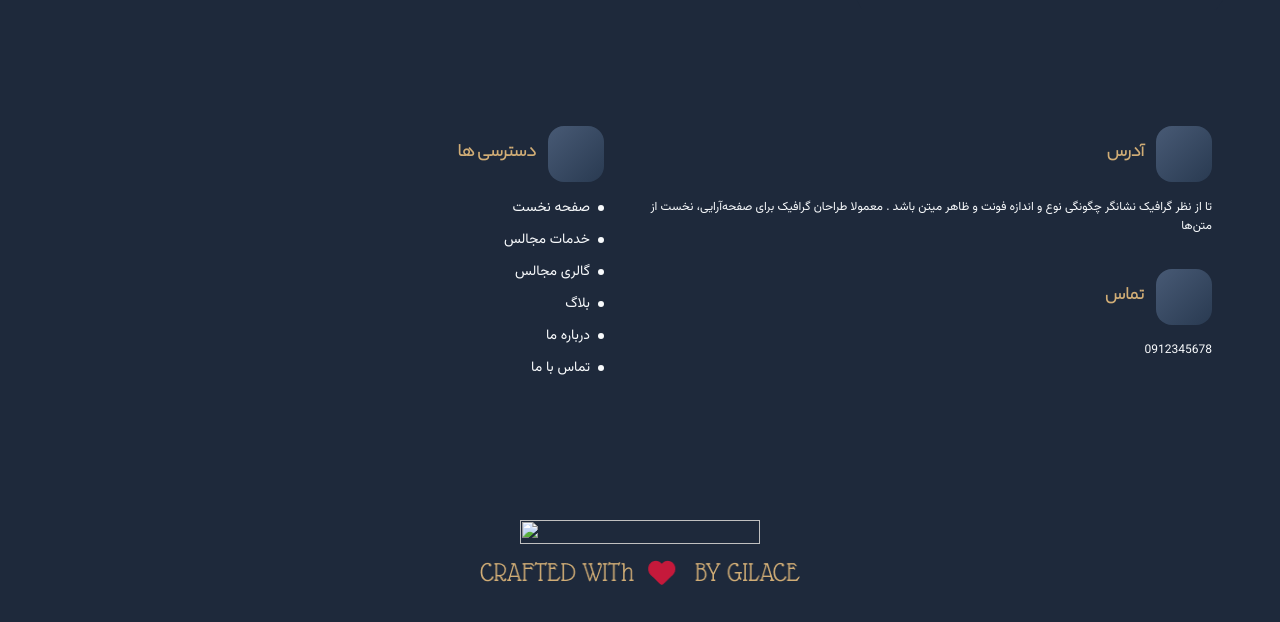
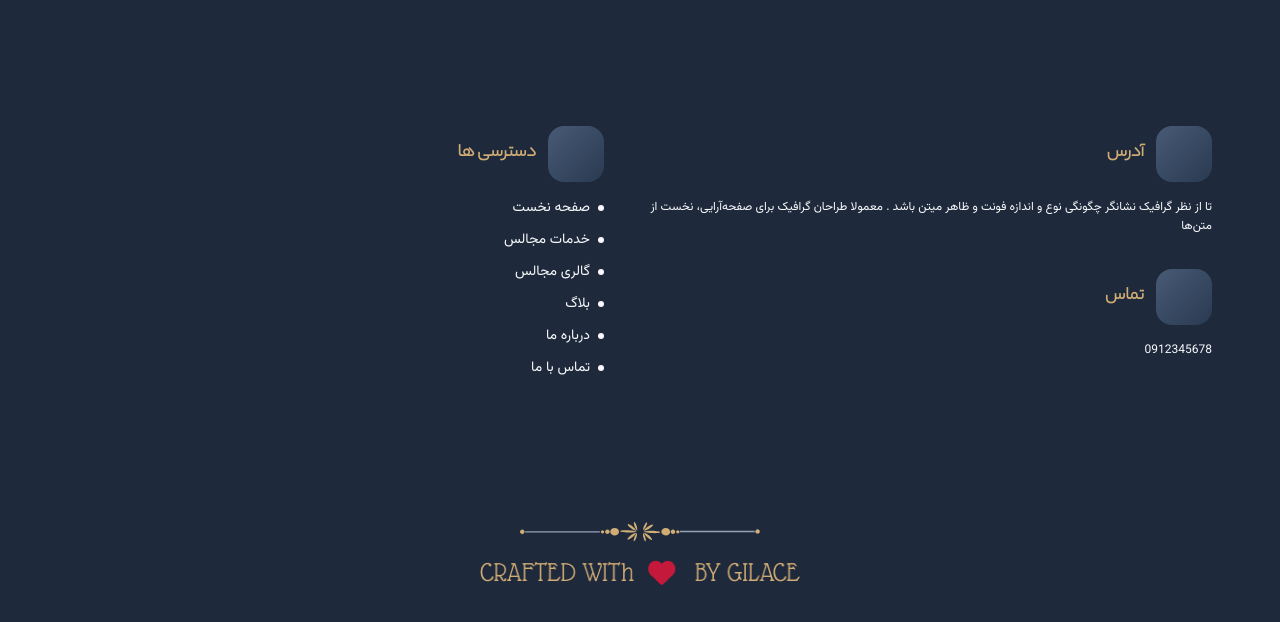
Before and after one commit to HomayoonAAhmad/tailwind-project, a website: page index.html in a window 1280 px wide. Shown: the part 2730-3352 px from the top of the page. Drawn offline with nearby package versions, Linux system fonts and the light colour scheme; files that its build step writes are made by us from their sources; the site is published under a folder, as on GitHub Pages, so addresses that start at the root find nothing; files whose address does not match are found by name; a web font is replaced by a local one.

Commit message:
image not showing

```diff
--- a/index.html
+++ b/index.html
@@ -629,7 +629,7 @@
               <div
                 class="flex flex-col items-center justify-center gap-y-[14px]"
               >
-                <img class="w-60 h-6" src="/images/svg/OBJECTS.svg" alt="" />
+                <img class="w-60 h-6" src="images/svg/OBJECTS.svg" alt="" />
                 <img class="w-80 h-7" src="images/png/Group15.png" alt="" />
               </div>
             </div>
```
